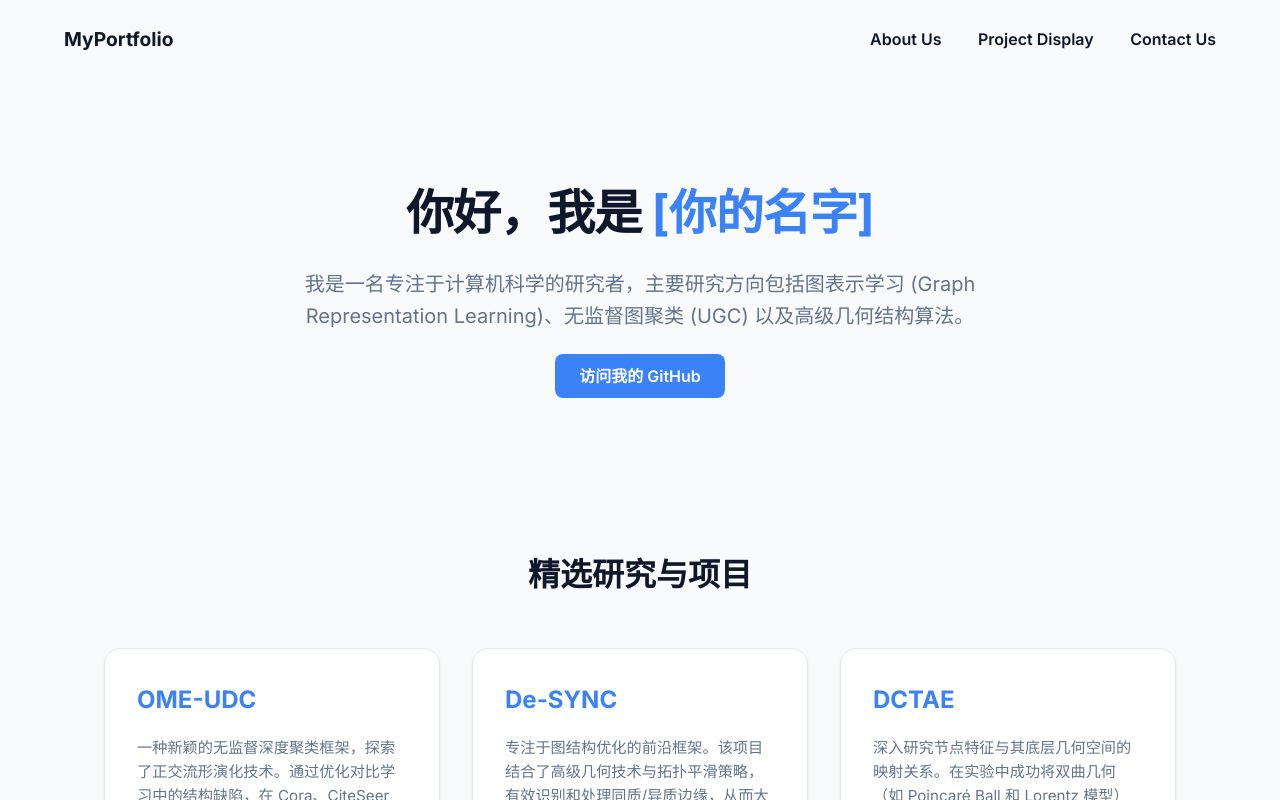
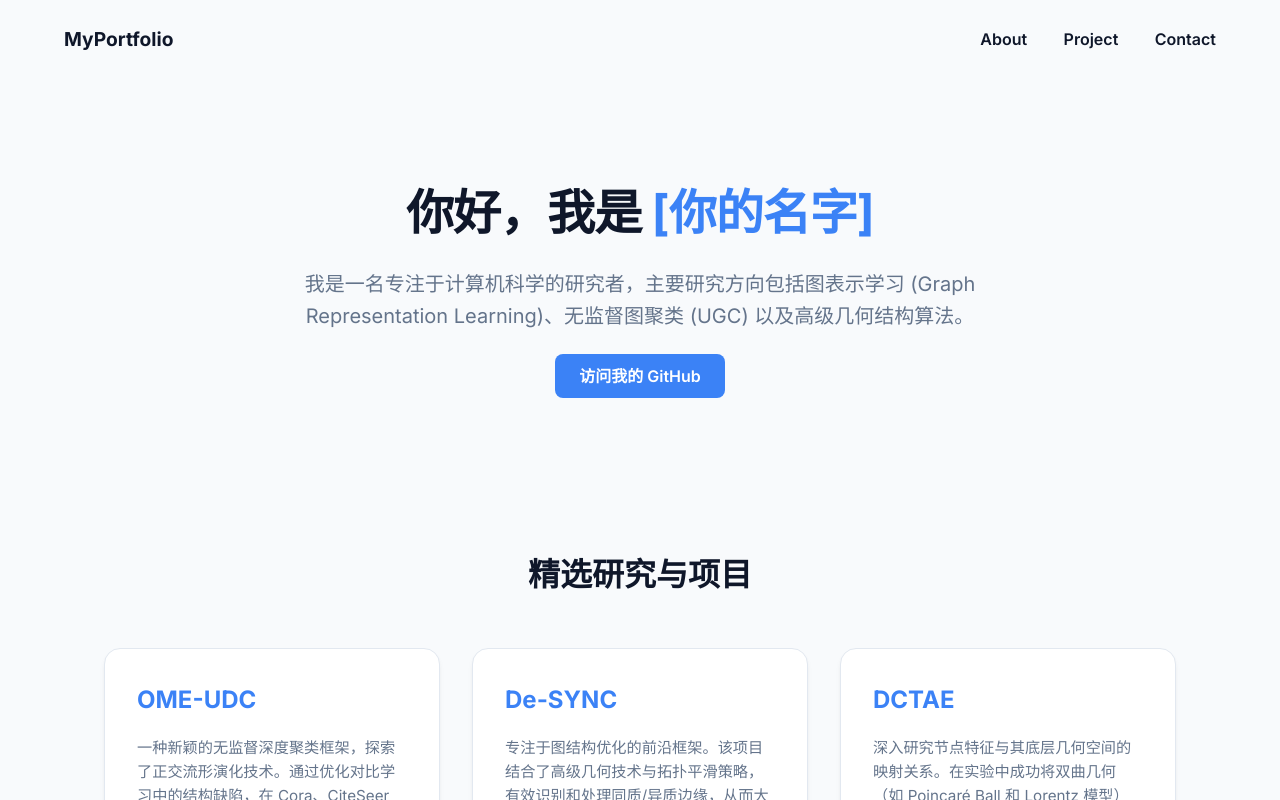
Before and after one commit to BDADLab/BDADLab.github.io, a plain HTML site: page index.html in a window 1280 px wide. Shown: the top 800 px of the page. Drawn offline with Linux system fonts and the light colour scheme.

Commit message:
Update index.html

```diff
--- a/index.html
+++ b/index.html
@@ -166,9 +166,9 @@
     <nav>
         <div style="font-weight: 700; font-size: 1.2rem;">MyPortfolio</div>
         <div>
-            <a href="#about">About Us</a>
-            <a href="#projects">Project Display</a>
-            <a href="#contact">Contact Us</a>
+            <a href="#about">About</a>
+            <a href="#projects">Project</a>
+            <a href="#contact">Contact</a>
         </div>
     </nav>
 
```
